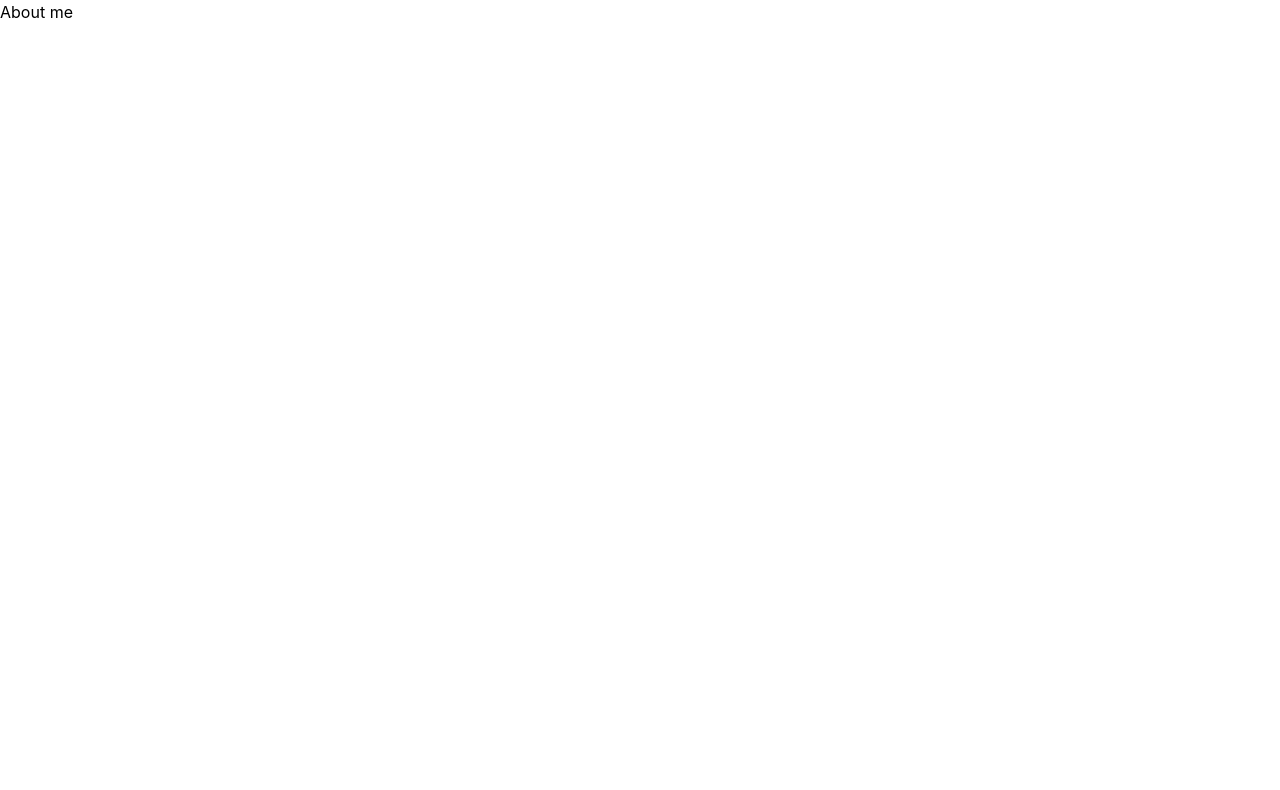
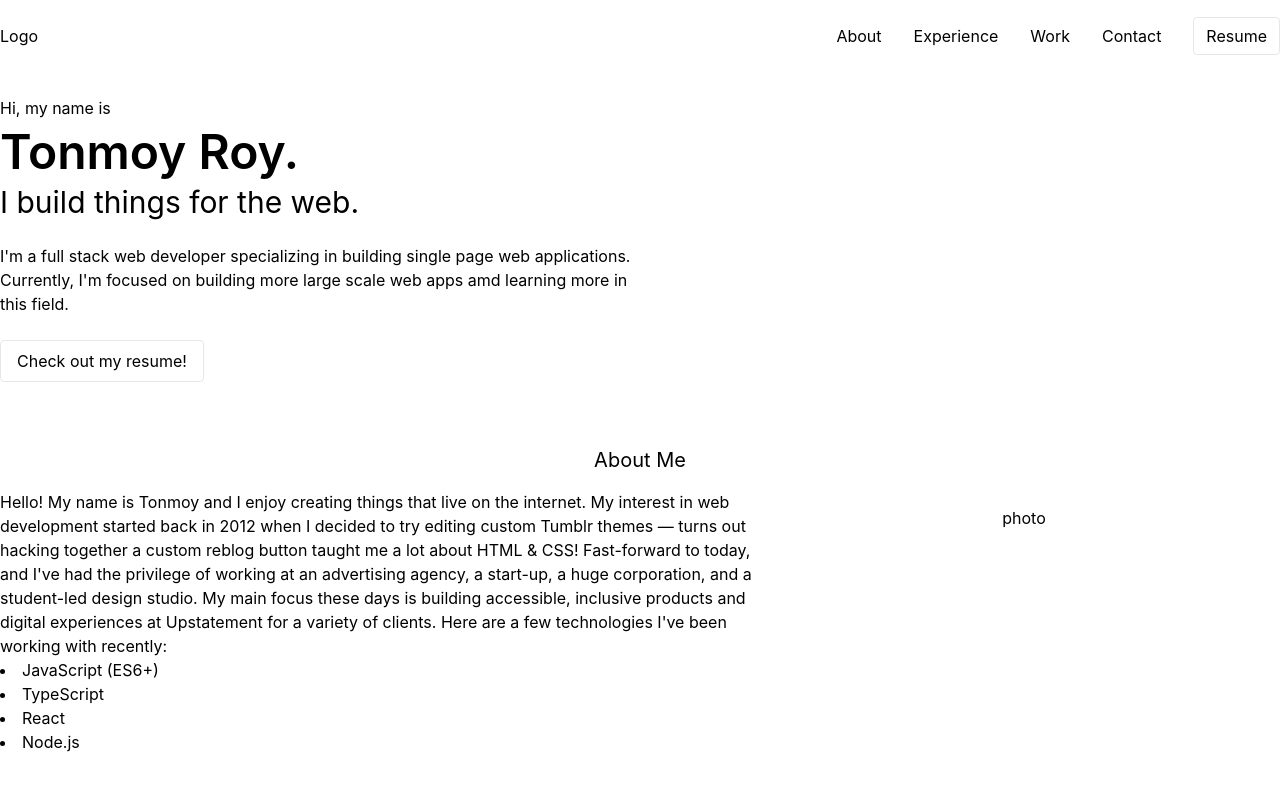
Before and after one commit to tonmoy-dev/portfolio-app, a Next.js app: page / in a window 1280 px wide. Shown: the top 790 px of the page. Built offline with nearby package versions, Linux system fonts and the light colour scheme.

Commit message:
navigation-hero-aboutme added

```diff
--- a/src/components/About/About.tsx
+++ b/src/components/About/About.tsx
@@ -2,7 +2,24 @@ import type { NextPage } from 'next';
 
 const About : NextPage = () => {
     return (
-        <div> About me</div>
+        <div className='container mx-auto py-10'>
+            <h2 className='text-xl mb-4 text-center'>About Me</h2>
+            <div className='space-y-4 flex'>
+                <div className='w-3/5'>
+                    <p>Hello! My name is Tonmoy and I enjoy creating things that live on the internet. My interest in web development started back in 2012 when I decided to try editing custom Tumblr themes — turns out hacking together a custom reblog button taught me a lot about HTML &amp; CSS!
+
+                    Fast-forward to today, and I&apos;ve had the privilege of working at an advertising agency, a start-up, a huge corporation, and a student-led design studio. My main focus these days is building accessible, inclusive products and digital experiences at Upstatement for a variety of clients.
+
+                    Here are a few technologies I&apos;ve been working with recently:
+                    <li>JavaScript (ES6+)</li>
+                    <li>TypeScript</li>
+                    <li>React</li>
+                    <li>Node.js</li>
+                    </p>
+                </div>
+                <div className='w-2/5 text-center'>photo</div>
+            </div>
+        </div>
     )
 };
 
--- a/src/components/HeroArea/Hero.tsx
+++ b/src/components/HeroArea/Hero.tsx
@@ -2,7 +2,19 @@ import type { NextPage } from 'next';
 
 const Hero : NextPage = () => {
     return (
-        <div></div>
+        <div className='container mx-auto py-6'>
+            <div className='space-y-6'>
+            <div className='space-y-2'>
+                <span className=''>Hi, my name is</span>
+                <h2 className='text-5xl font-semibold'>Tonmoy Roy.</h2>
+                <h3 className='text-3xl'>I build things for the web.</h3>
+            </div>
+            <div className='w-1/2'>
+                <p className='text-base'>I'm a full stack web developer specializing in building single page web applications. Currently, I'm focused on building more large scale web apps amd learning more in this field.</p>
+            </div>
+            <button className='px-4 py-2 border rounded'>Check out my resume!</button>
+            </div>
+        </div>
     )
 };
 
--- a/src/components/Navigation/Navigation.tsx
+++ b/src/components/Navigation/Navigation.tsx
@@ -2,7 +2,23 @@ import type { NextPage } from 'next';
 
 const Navigation : NextPage = () => {
     return (
-        <div></div>
+        <div className='container mx-auto py-6'>
+            <div className='flex'>
+                <div className='grow-0'>
+                    Logo
+                </div>
+                <nav className='grow'>
+                        <ul className='flex space-x-8 justify-end'>
+                            <li> <a href="#" className=''>About</a> </li>
+                            <li> <a href="#" className=''>Experience</a> </li>
+                            <li> <a href="#" className=''>Work</a> </li>
+                            <li> <a href="#" className=''>Contact</a> </li>
+                            <li> <a href="#" className='px-3 py-2 rounded border'> Resume</a></li>
+                        </ul>
+                </nav>
+            </div>
+
+        </div>
     )
 };
 
--- /dev/null
+++ b/src/components/Projects/Project/Project.tsx
@@ -0,0 +1,11 @@
+import type { NextPage } from "next";
+
+
+const Project: NextPage = () => {
+    return (
+        <div>
+        </div>
+    )
+}
+
+export default Project;
--- /dev/null
+++ b/src/components/Projects/Projects.tsx
@@ -0,0 +1,13 @@
+import type { NextPage } from "next";
+import Project from "./Project/Project";
+
+
+const Projects: NextPage = () => {
+    return (
+        <div>
+            <Project/>
+        </div>
+    )
+}
+
+export default Projects;
--- a/src/styles/globals.css
+++ b/src/styles/globals.css
@@ -1,11 +1,13 @@
 @tailwind base;
 @tailwind components;
 @tailwind utilities;
+
 
 html,
 body {
   padding: 0;
   margin: 0;
+
   font-family: -apple-system, BlinkMacSystemFont, Segoe UI, Roboto, Oxygen,
     Ubuntu, Cantarell, Fira Sans, Droid Sans, Helvetica Neue, sans-serif;
 }
@@ -14,14 +16,13 @@ body {
   box-sizing: border-box;
 }
 
-/*
+
 @media (prefers-color-scheme: dark) {
   html {
     color-scheme: dark;
   }
   body {
-    color: white;
-    background: black;
+    color: #7983A0;
+    background: #0A192F;
   }
 }
- */
```
